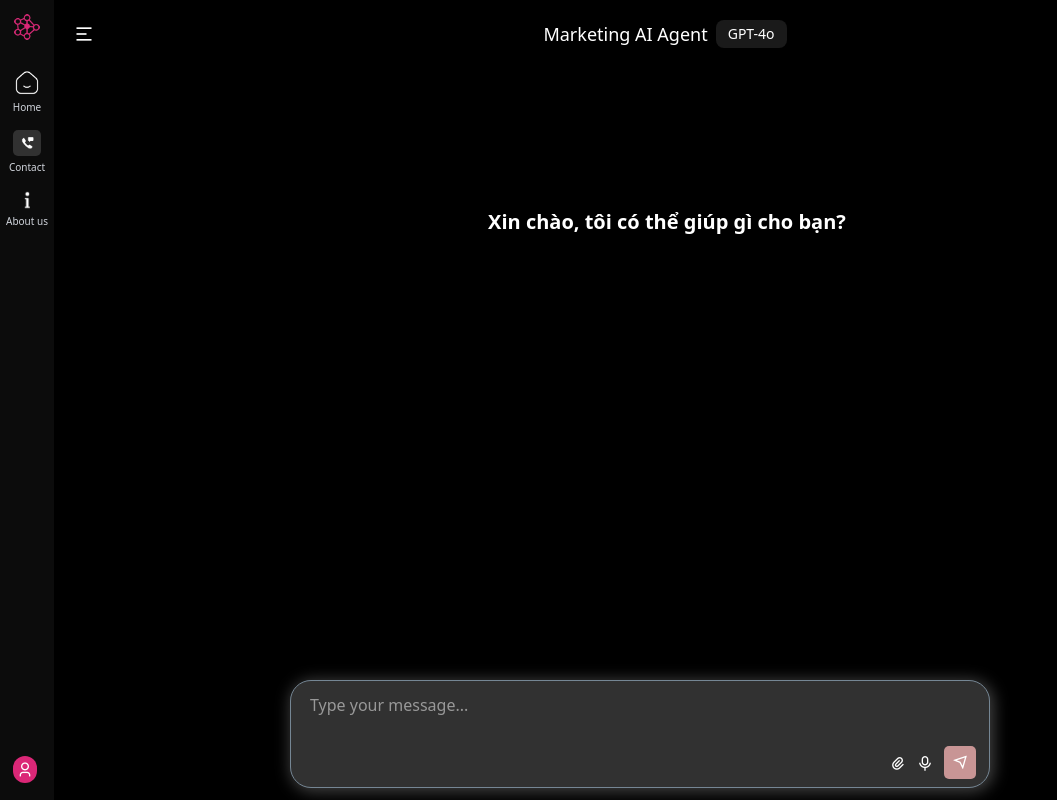
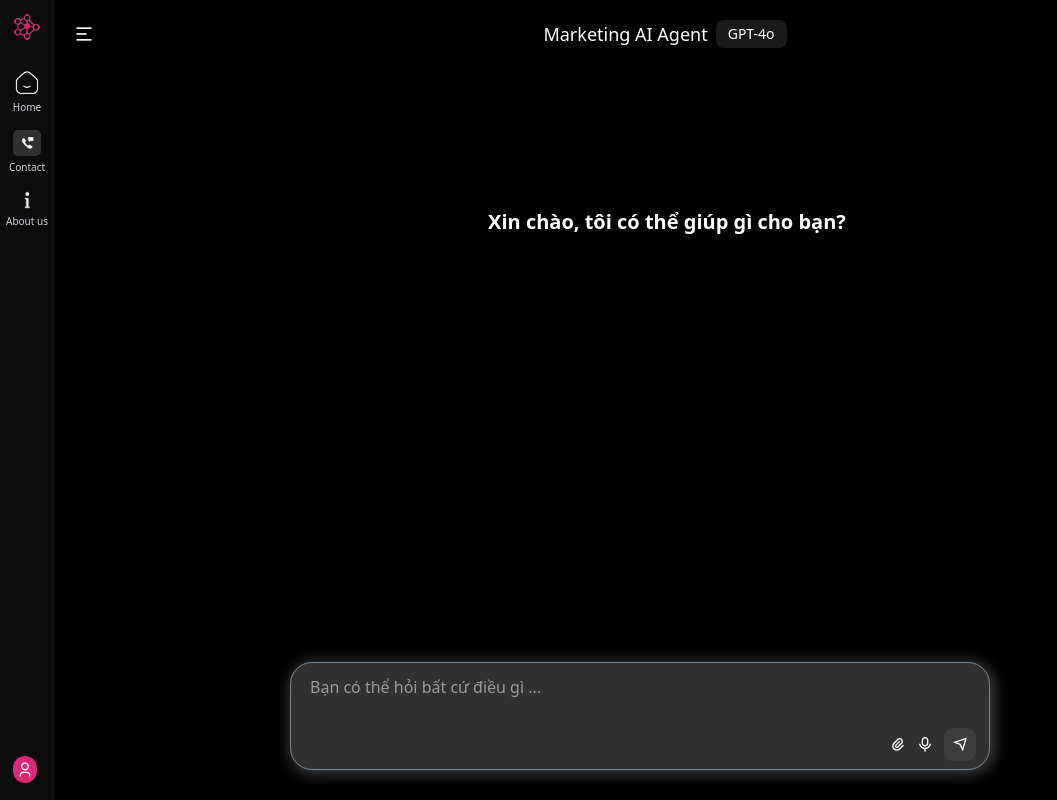
Before and after one commit to Iragakii/GenAI, a React (Vite) app: page /chat in a window 1280 px wide. Shown: the whole page, without its empty margins (0-1057 px from the left). Built offline with nearby package versions, Linux system fonts and the light colour scheme.

Commit message:
fix message and scrool bar overlay

```diff
--- a/src/ChatUI/ChatField.tsx
+++ b/src/ChatUI/ChatField.tsx
@@ -24,6 +24,7 @@ export default function ChatField() {
   const [searchParams] = useSearchParams();
   const navigate = useNavigate();
   const messagesEndRef = useRef<HTMLDivElement>(null);
+  const [hasImagePreviews] = useState(false);
 
   useEffect(() => {
     const stored = localStorage.getItem("chat-messages");
@@ -81,9 +82,15 @@ export default function ChatField() {
 
   return (
     <div className="flex flex-col h-full bg-black text-white">
-      <div className="flex-1 overflow-y-auto pt-16 pb-20">
-        {" "}
-        <div className="max-w-[660px] mx-auto px-3 py-4 space-y-3">
+      <div
+        className="overflow-y-auto pt-16 messages-container"
+        style={{
+          height: hasImagePreviews
+            ? "calc(100vh - 270px)"
+            : "calc(100vh - 200px)",
+        }}
+      >
+        <div className="max-w-[660px] mx-auto px-3 py-4 space-y-3 pb-4">
           {messages.length === 0 ? (
             <div className="text-center text-white py-15 text-xl font-bold">
               Xin chào, tôi có thể giúp gì cho bạn?
@@ -137,8 +144,11 @@ export default function ChatField() {
         </div>
       </div>
 
-      <div className="fixed bottom-0 left-0 right-0 bg-black py-3">
-        <div className="max-w-[730px] mx-auto px-3">
+      <div
+        className="fixed bottom-0 left-0 right-0 bg-black "
+        style={{ height: "120px" }}
+      >
+        <div className="max-w-[730px] mx-auto px-3 py-2 h-full flex items-center">
           <ChatInput onSendMessage={handleSendMessage} />
         </div>
       </div>
--- a/src/ChatUI/ChatInput.tsx
+++ b/src/ChatUI/ChatInput.tsx
@@ -113,7 +113,10 @@ const ChatInput: FC<ChatInputProps> = ({ onSendMessage }) => {
   };
 
   return (
-    <form onSubmit={handleSubmit} className="w-full max-w-[700px] mx-auto px-0">
+    <form
+      onSubmit={handleSubmit}
+      className=" w-full max-w-[700px] mx-auto px-0"
+    >
       <div
         ref={dropAreaRef}
         className={`flex flex-col gap-2 sm:gap-[11px] ${
@@ -127,9 +130,9 @@ const ChatInput: FC<ChatInputProps> = ({ onSendMessage }) => {
         onDrop={handleDrop}
       >
         {previewUrls.length > 0 && (
-          <div className="flex flex-wrap gap-2  pl-3 ml-[-8px]">
+          <div className="flex flex-wrap gap-2  pl-3 ml-[-8px] ">
             {previewUrls.map((url, index) => (
-              <div key={index} className="relative w-[80px] h-[60px]">
+              <div key={index} className="relative w-[75px] h-[45px]">
                 <img
                   src={url}
                   alt={`Preview ${index}`}
@@ -155,7 +158,7 @@ const ChatInput: FC<ChatInputProps> = ({ onSendMessage }) => {
         )}
 
         <div
-          className={`flex flex-col p-2 sm:p-[8px] border rounded-lg sm:rounded-[21px] w-full min-h-[36px] sm:min-h-[50px] max-h-[120px] overflow-y-auto border-input-field-color ${
+          className={`mb-12  flex flex-col p-2 sm:p-[8px] border rounded-[22px]  w-full min-h-[36px] sm:min-h-[50px] max-h-[120px] overflow-y-auto border-input-field-color ${
             isDragging ? "border-blue-400" : ""
           }`}
           style={{ backgroundColor: "#313131" }}
@@ -166,10 +169,10 @@ const ChatInput: FC<ChatInputProps> = ({ onSendMessage }) => {
             onChange={handleChange}
             placeholder={
               selectedImages.length > 0
-                ? "Add a caption..."
+                ? "Thêm miêu tả chi tiết ..."
                 : isDragging
-                ? "Drop images here..."
-                : "Type your message..."
+                ? "Kéo thả ảnh ..."
+                : "Bạn có thể hỏi bất cứ điều gì ..."
             }
             className="w-full px-2 sm:px-[11px] py-1 sm:py-[5px] text-input-field focus:outline-none focus:ring-0 text-sm sm:text-[16px] bg-transparent"
             maxLength={1000}
@@ -203,9 +206,9 @@ const ChatInput: FC<ChatInputProps> = ({ onSendMessage }) => {
             </button>
             <button
               type="submit"
-              className={`flex text-white items-center justify-center leading-5 sm:leading-[27px] p-1 sm:p-[8px] py-1 sm:py-[5px] relative box-border rounded-[3px] sm:rounded-[5px] group ${
+              className={`flex text-white items-center justify-center leading-5 sm:leading-[27px] p-1 sm:p-[8px] py-1 sm:py-[5px] relative box-border rounded-[9px] group ${
                 input.trim() === "" && selectedImages.length === 0
-                  ? "bg-[#C89595] cursor-not-allowed"
+                  ? "bg-[#FFFFFF0D] cursor-not-allowed"
                   : "bg-submit-input hover:scale-105 cursor-pointer"
               } transition-all duration-300 ease-in-out outline-none focus:ring-2 focus:ring-pink-400`}
               disabled={input.trim() === "" && selectedImages.length === 0}
--- a/src/ChatUI/SideBarChat.tsx
+++ b/src/ChatUI/SideBarChat.tsx
@@ -24,7 +24,7 @@ const SideBarChat: FC = () => {
           <div className="flex-1">
             <div className="mb-[27px]">
               <Link
-                to="#"
+                to="http://localhost:5173/"
                 className="flex items-center justify-center leading-[27px] mb-1 relative group"
               >
                 <div className="icon text-[29px] block text-white flex justify-center items-center">
--- a/src/HomePage/PageOne/InputFeild.tsx
+++ b/src/HomePage/PageOne/InputFeild.tsx
@@ -30,7 +30,7 @@ const InputFeild: FC<InputFeildProps> = ({ onSendMessage }) => {
     <form onSubmit={handleSubmit} className="w-full max-w-[700px] mx-auto px-0">
       <div className="flex flex-col gap-2 sm:gap-[11px]">
         <div
-          className="flex flex-col p-2 sm:p-[8px] border rounded-lg sm:rounded-[21px] w-full min-h-[36px] sm:min-h-[50px] border-input-field-color"
+          className="flex flex-col p-2 sm:p-[8px] border rounded-[25px] w-full min-h-[36px] sm:min-h-[50px] border-input-field-color"
           style={{ backgroundColor: "#313131" }}
         >
           <input
@@ -55,7 +55,7 @@ const InputFeild: FC<InputFeildProps> = ({ onSendMessage }) => {
             </button>
             <button
               type="submit"
-              className={`flex text-white items-center justify-center leading-5 sm:leading-[27px] p-1 sm:p-[8px] py-1 sm:py-[5px] relative box-border rounded-[3px] sm:rounded-[5px] group ${
+              className={`flex text-white items-center justify-center leading-5 sm:leading-[27px] p-1 sm:p-[8px] py-1 sm:py-[5px] relative box-border rounded-[9px]  group ${
                 input.trim() === ""
                   ? "bg-[#FFFFFF0D] cursor-not-allowed"
                   : "bg-submit-input hover:scale-105 cursor-pointer"
--- a/src/HomePage/PageOne/SideBar.tsx
+++ b/src/HomePage/PageOne/SideBar.tsx
@@ -25,7 +25,7 @@ const SideBar: FC = () => {
           <div className="flex-1">
             <div className="mb-[27px]">
               <Link
-                to="#"
+                to="http://localhost:5173/"
                 className="flex items-center justify-center leading-[27px] mb-1 relative group"
               >
                 <div className="icon text-[29px] block text-white flex justify-center items-center">
--- a/src/index.css
+++ b/src/index.css
@@ -7,7 +7,7 @@ body {
 }
 
 ::-webkit-scrollbar {
-  width: 12px;
+  width: 8px;
 }
 
 ::-webkit-scrollbar-track {
@@ -15,7 +15,10 @@ body {
 }
 
 ::-webkit-scrollbar-thumb {
-  background-color: #888;
-  border-radius: 10px;
-  position: relative;
+  background-color: #4a4a4a;
+  border-radius: 4px;
 }
+
+::-webkit-scrollbar-thumb:hover {
+  background-color: #555;
+}
```
Also changed, not shown: src/ChatInput.tsx (added).
